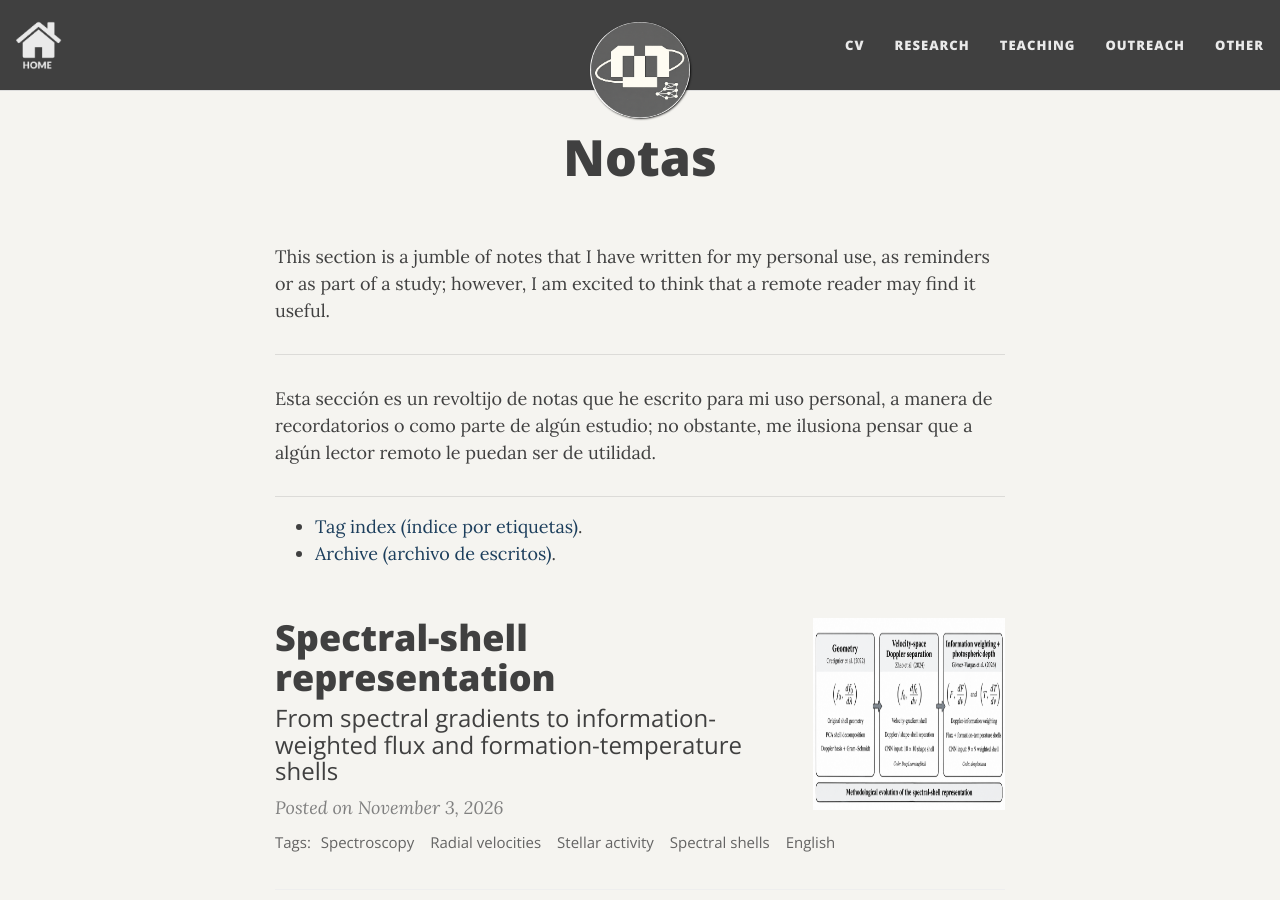
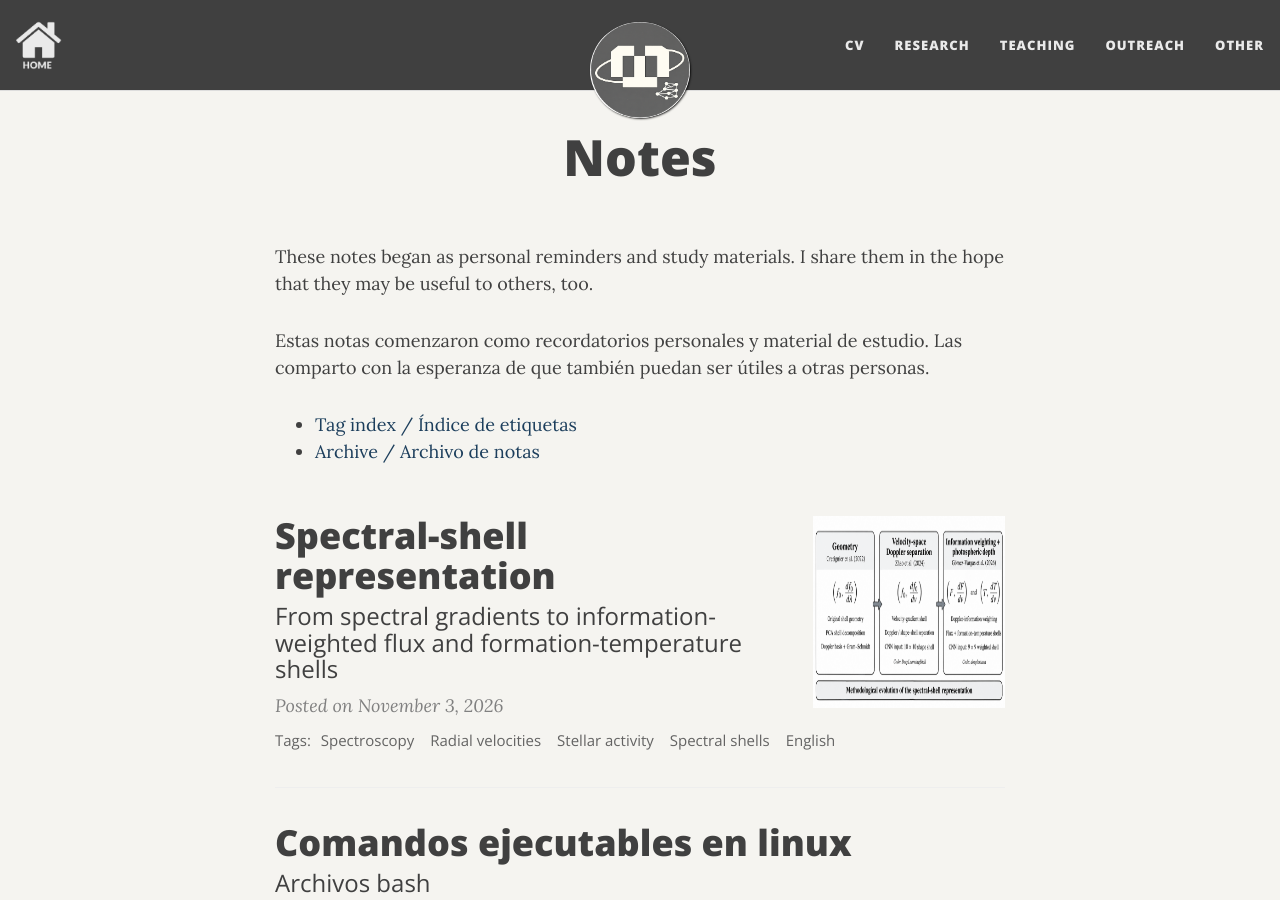
Before and after one commit to igomezv/igomezv.github.io, a Jekyll site: the page built from posts.md, in a window 1280 px wide and 900 px high. Built offline with Jekyll 4.4.1, drawn with Linux system fonts in a browser that asks for light colours; nearby versions of some CDN libraries; comment, search, counter and statistics services are not loaded.

Commit message:
Update old post

```diff
--- a/posts.md
+++ b/posts.md
@@ -1,15 +1,11 @@
 ---
 layout: home
-title: Notas
+title: Notes
 ---
 
-This section is a jumble of notes that I have written for my personal use, as reminders or as part of a study; however, I am excited to think that a remote reader may find it useful.
+These notes began as personal reminders and study materials. I share them in the hope that they may be useful to others, too.
 
------
+Estas notas comenzaron como recordatorios personales y material de estudio. Las comparto con la esperanza de que también puedan ser útiles a otras personas.
 
-Esta sección es un revoltijo de notas que he escrito para mi uso personal, a manera de recordatorios o como parte de algún estudio; no obstante, me ilusiona pensar que a algún lector remoto le puedan ser de utilidad.
-
------
-
-- <a href="https://igomezv.github.io/tags/">Tag index (índice por etiquetas)</a>.
-- [Archive (archivo de escritos)](archive.md).
+- [Tag index / Índice de etiquetas](/tags/)
+- [Archive / Archivo de notas](/archive/)
```
